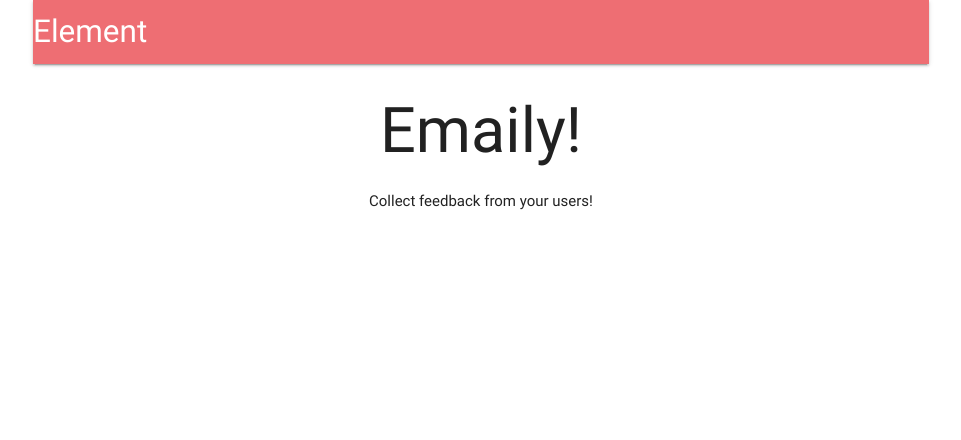
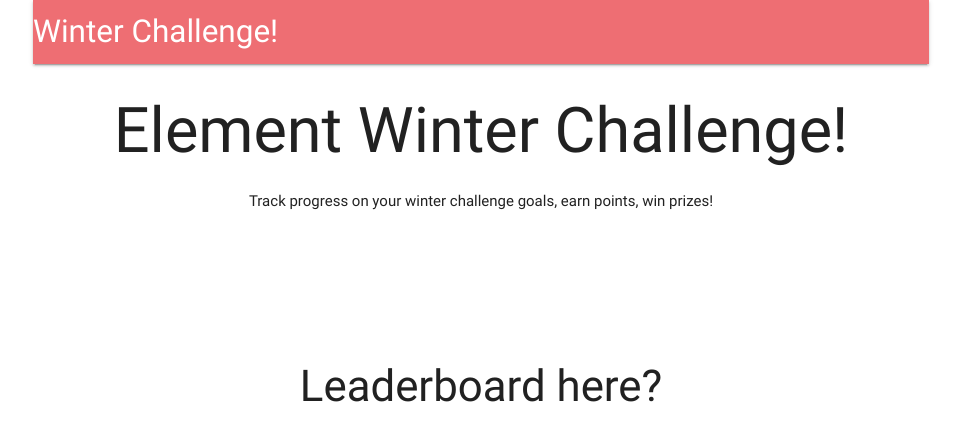
Before and after one commit to currymich/winter-challenge, a React (Create React App) app in the folder client/: page / in a window 1280 px wide. Shown: the top 440 px of the page, without its empty margins (159-1120 px from the left). Built offline with nearby package versions, Linux system fonts and the light colour scheme; no server answers.

Commit message:
renaming routes and elements for element

```diff
--- a/client/src/components/Header.js
+++ b/client/src/components/Header.js
@@ -32,9 +32,9 @@ class Header extends Component {
         <div className="nav-wrapper">
           <Link
             className="left brand-logo"
-            to={this.props.auth ? '/surveys' : '/'}
+            to={this.props.auth ? '/dashboard' : '/'}
           >
-            Element
+            Winter Challenge!
           </Link>
           <ul className="right">
             {this.renderLogin()}
--- a/client/src/components/Landing.js
+++ b/client/src/components/Landing.js
@@ -4,9 +4,13 @@ const Landing = () => {
   return (
     <div style={{ textAlign: 'center' }}>
       <h1>
-        Emaily!
+        Element Winter Challenge!
       </h1>
-      Collect feedback from your users!
+      Track progress on your winter challenge goals, earn points, win prizes!
+
+      <div style={{ marginTop: '10em' }}>
+        <h3>Leaderboard here?</h3>
+      </div>
     </div>
   )
 }
```
